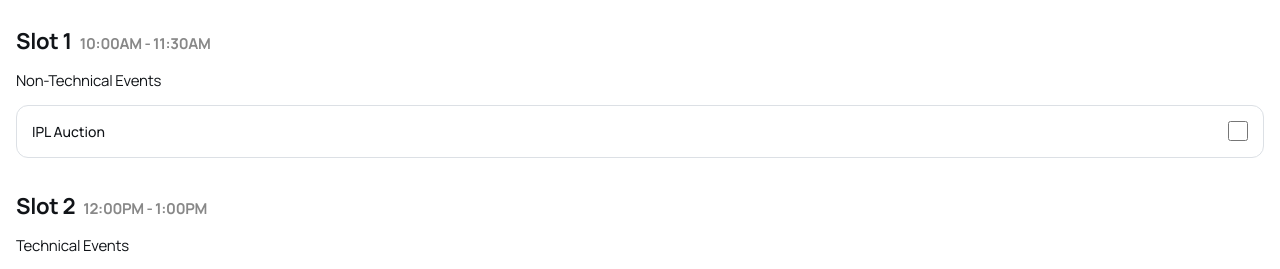
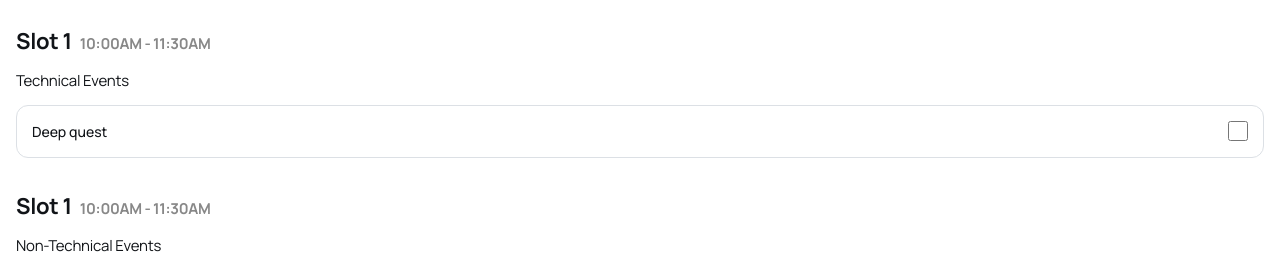
Before and after one commit to Gokulkumar4000/frontend-symposium, a Next.js app: page / in a window 1280 px wide. Shown: the part 649-918 px from the top of the page. Built offline with nearby package versions, Linux system fonts and the light colour scheme.

Commit message:
Update page.tsx

```diff
--- a/app/page.tsx
+++ b/app/page.tsx
@@ -169,6 +169,14 @@
       {/* Event Selection Components */}
       <EventSelection
         slotTitle="Slot 1"
+        slotType="Technical Events"
+        SlotTime="10:00AM - 11:30AM"
+        events={[{ time: "10:00AM - 11:30AM", name: "Deep quest", type: "Technical" }]}
+        selectedEvent={slot1Selected}
+        onSelectionChange={setSlot1Selected}
+      />
+      <EventSelection
+        slotTitle="Slot 1"
         slotType="Non-Technical Events"
         SlotTime="10:00AM - 11:30AM"
         events={[{ time: "10:00AM - 11:30AM", name: "IPL Auction", type: "Non-Technical" }]}
```
